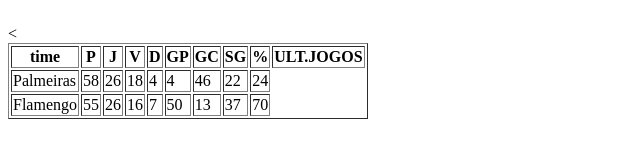
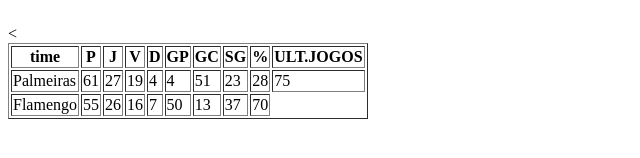
Before and after one commit to JEFINHO-JN/jefferson, a plain HTML site: page tabela_brasileirao/index.html in a window 1280 px wide. Shown: the part 158-316 px from the top of the page, without its empty margins (0-640 px from the left). Drawn offline with Linux system fonts and the light colour scheme.

Commit message:
Update index.html

```diff
--- a/tabela_brasileirao/index.html
+++ b/tabela_brasileirao/index.html
@@ -25,14 +25,15 @@
 
 <tr>
     <td>Palmeiras</td>
-    <td>58</td>
-    <td>26</td>
-    <td>18</td>
+    <td>61</td>
+    <td>27</td>
+    <td>19</td>
     <td>4</td>
     <td>4</td>
-    <td>46</td>
-    <td>22</td>
-    <td>24</td>
+    <td>51</td>
+    <td>23</td>
+    <td>28</td>
+    <td>75</td>
 
     <tr>
         <td>Flamengo</td>
```
